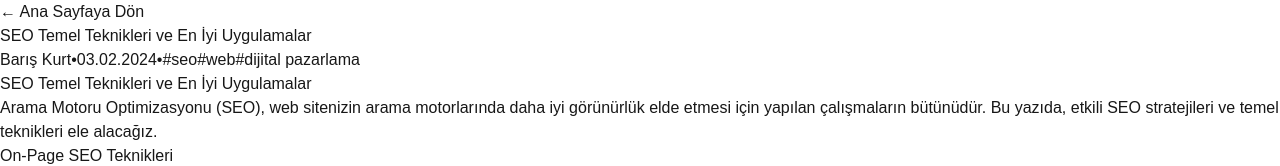
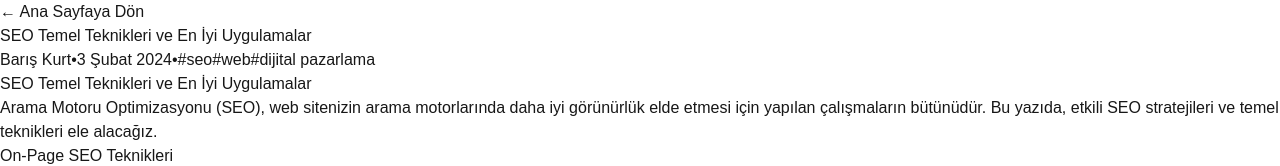
Before and after one commit to brskrt/blog-ai, a Next.js app: page /blog/seo-temel-teknikleri in a window 1280 px wide. Shown: the top 166 px of the page. Built offline with nearby package versions, Linux system fonts and the light colour scheme.

Commit message:
Fix blog post display and add author/tags

```diff
--- a/lib/posts.ts
+++ b/lib/posts.ts
@@ -9,6 +9,8 @@ interface Post {
   title: string;
   date: string;
   content: string;
+  author?: string;
+  tags?: string[];
 }
 
 export async function getAllPosts(): Promise<Post[]> {
@@ -43,6 +45,8 @@ export async function getPostBySlug(slug: string): Promise<Post | null> {
       title: data.title,
       date: data.date,
       content,
+      author: data.author,
+      tags: data.tags,
     };
   } catch (error) {
     console.error(`Error getting post by slug ${slug}:`, error);
--- a/src/app/blog/[slug]/page.tsx
+++ b/src/app/blog/[slug]/page.tsx
@@ -39,10 +39,20 @@ export default async function BlogPostPage({ params }: BlogPostPageProps) {
         <article className="prose lg:prose-xl max-w-none">
           <h1 className="text-4xl font-bold mb-8">{post.title}</h1>
           <div className="not-prose mb-8 text-lg">
-            <span className="text-purple-600 font-medium">{post.author}</span>
-            <span className="mx-2 text-gray-400">•</span>
-            <span className="text-emerald-600 font-medium">{new Date(post.date).toLocaleDateString('tr-TR')}</span>
-            {post.tags && (
+            {post.author && (
+              <>
+                <span className="text-purple-600 font-medium">{post.author}</span>
+                <span className="mx-2 text-gray-400">•</span>
+              </>
+            )}
+            <span className="text-emerald-600 font-medium">
+              {new Date(post.date).toLocaleDateString('tr-TR', {
+                year: 'numeric',
+                month: 'long',
+                day: 'numeric'
+              })}
+            </span>
+            {post.tags && post.tags.length > 0 && (
               <>
                 <span className="mx-2 text-gray-400">•</span>
                 <span className="space-x-2">
```
Also changed, not shown: posts/google-algoritmasi-ve-seo.md (+2 -0 lines), posts/seo-temel-teknikleri.md (+2 -0 lines).
